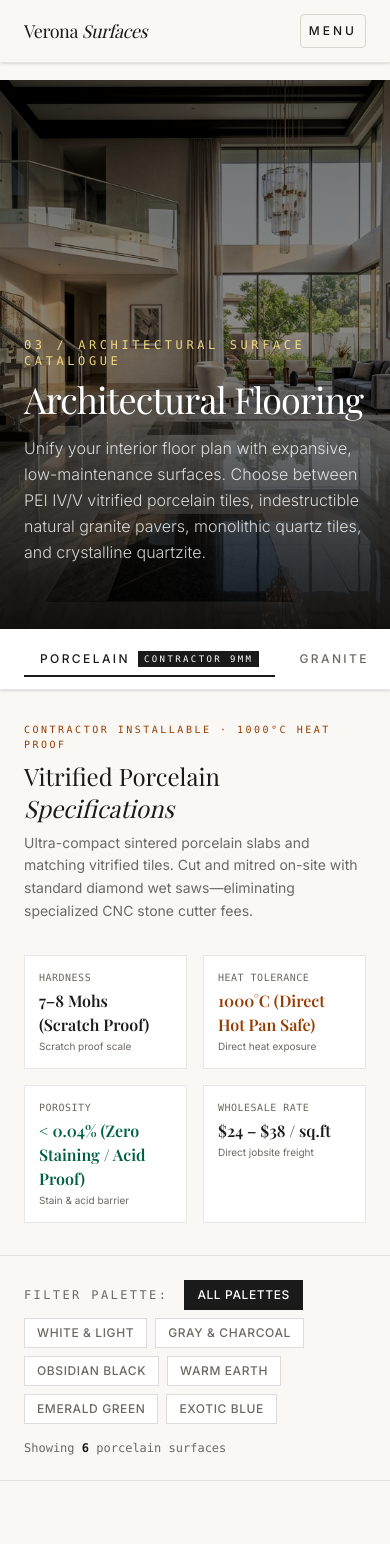
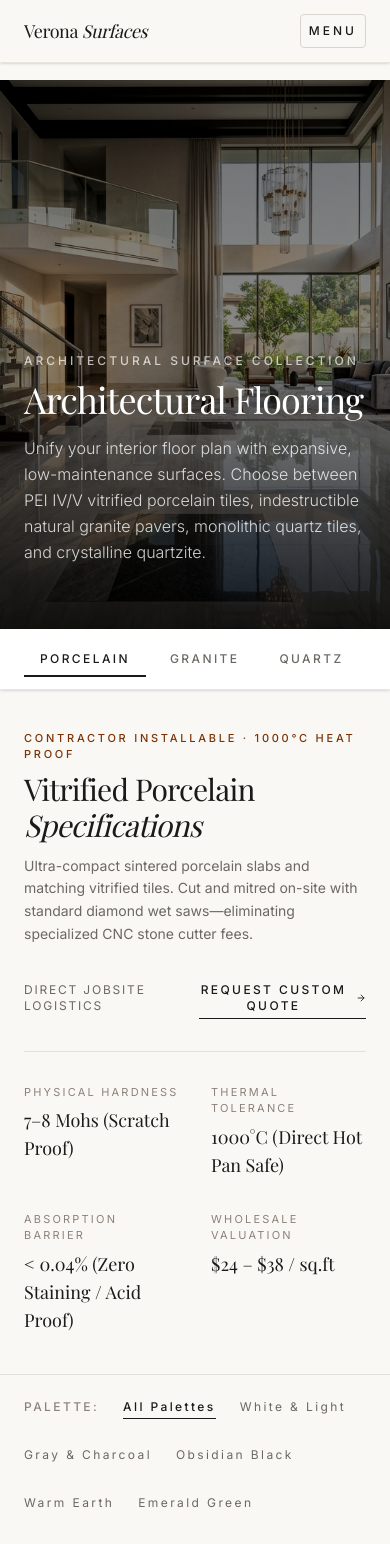
Before and after one commit to Karandeep-Singh-Talwar/countertopwebsite, a Next.js app: page /flooring in a window 390 px wide. Shown: the top 1544 px of the page. Built offline with nearby package versions, Linux system fonts and the light colour scheme; a web font is replaced by a local one.

Commit message:
feat(ui): overhaul luxury layout, remove resources subpages and navbar dual CTA

```diff
--- a/src/app/porcelain-countertops/page.tsx
+++ b/src/app/porcelain-countertops/page.tsx
@@ -38,8 +38,8 @@ export default function PorcelainCountertopsPage() {
         {/* Dedicated Hero Section: Open, borderless, airy */}
         <section className="max-w-[1680px] mx-auto px-6 md:px-12 py-16 md:py-24 border-b border-[#1A1A1A]/10">
           <div className="max-w-4xl">
-            <div className="text-xs uppercase tracking-[0.25em] text-[#6C6863] mb-3 font-mono">
-              01 / Flagship Technology &amp; Catalogue
+            <div className="text-xs uppercase tracking-[0.25em] text-[#8C827A] mb-3 font-sans font-medium">
+              Architectural Surface Dossier
             </div>
             <h1 className="text-4xl sm:text-6xl md:text-7xl font-serif font-normal tracking-tight text-[#1A1A1A] leading-[1.05]">
               Porcelain Countertops <span className="italic font-light text-amber-800">Catalogue</span>
@@ -48,27 +48,27 @@ export default function PorcelainCountertopsPage() {
               Monolithic 9mm vitrified porcelain slabs engineered for kitchen countertops, island waterfalls, and full-height continuous splashbacks. Sized and calibrated so your existing general contractor or tile setter can cut and install using standard diamond wet saws—eliminating expensive stone fabricator markups.
             </p>
 
-            {/* Open Architectural Metric Row (ZERO BOXES) */}
-            <div className="grid grid-cols-2 sm:grid-cols-4 gap-8 mt-12 pt-8 border-t border-[#1A1A1A]/10 font-mono">
+            {/* Editorial Metric Strip */}
+            <div className="grid grid-cols-2 sm:grid-cols-4 gap-8 mt-12 pt-8 border-t border-[#1A1A1A]/10 font-sans">
               <div>
                 <div className="text-3xl sm:text-4xl font-serif text-[#1A1A1A] font-normal">9 mm</div>
                 <div className="text-xs uppercase tracking-[0.2em] text-[#1A1A1A] font-medium mt-1">Contractor Installed</div>
-                <div className="text-xs text-[#6C6863] mt-0.5 font-sans">Cut on-site with diamond wet saw</div>
+                <div className="text-xs text-[#6C6863] mt-0.5">Cut on-site with diamond wet saw</div>
               </div>
               <div>
-                <div className="text-3xl sm:text-4xl font-serif text-amber-800 font-normal">40–60%</div>
+                <div className="text-3xl sm:text-4xl font-serif text-[#1A1A1A] font-normal">40–60%</div>
                 <div className="text-xs uppercase tracking-[0.2em] text-[#1A1A1A] font-medium mt-1">Lower Total Cost</div>
-                <div className="text-xs text-[#6C6863] mt-0.5 font-sans">$24 – $38 / sq.ft wholesale</div>
+                <div className="text-xs text-[#6C6863] mt-0.5">$24 – $38 / sq.ft direct wholesale</div>
               </div>
               <div>
                 <div className="text-3xl sm:text-4xl font-serif text-[#1A1A1A] font-normal">1000°C</div>
-                <div className="text-xs uppercase tracking-[0.2em] text-[#1A1A1A] font-medium mt-1">Heat Proof</div>
-                <div className="text-xs text-[#6C6863] mt-0.5 font-sans">Direct hot pan safe, no scorch</div>
+                <div className="text-xs uppercase tracking-[0.2em] text-[#1A1A1A] font-medium mt-1">Thermal Limit</div>
+                <div className="text-xs text-[#6C6863] mt-0.5">Direct hot pan safe, no scorch</div>
               </div>
               <div>
-                <div className="text-3xl sm:text-4xl font-serif text-emerald-800 font-normal">&lt;0.04%</div>
-                <div className="text-xs uppercase tracking-[0.2em] text-[#1A1A1A] font-medium mt-1">Zero Porosity</div>
-                <div className="text-xs text-[#6C6863] mt-0.5 font-sans">Impervious to wine &amp; turmeric</div>
+                <div className="text-3xl sm:text-4xl font-serif text-[#1A1A1A] font-normal">&lt;0.04%</div>
+                <div className="text-xs uppercase tracking-[0.2em] text-[#1A1A1A] font-medium mt-1">Absorption Barrier</div>
+                <div className="text-xs text-[#6C6863] mt-0.5">Impervious to wine &amp; acids</div>
               </div>
             </div>
 
--- a/src/app/porcelain-tiles/page.tsx
+++ b/src/app/porcelain-tiles/page.tsx
@@ -72,8 +72,8 @@ export default function PorcelainTilesPage() {
         {/* Category Hero: Open & Borderless */}
         <section className="max-w-[1680px] mx-auto px-6 md:px-12 py-16 md:py-24 border-b border-[#1A1A1A]/10">
           <div className="max-w-4xl">
-            <div className="text-xs uppercase tracking-[0.25em] text-[#6C6863] mb-3 font-mono">
-              03 / Architectural Continuity Sizing
+            <div className="text-xs uppercase tracking-[0.25em] text-[#8C827A] mb-3 font-sans font-medium">
+              Architectural Continuity Sizing
             </div>
             <h1 className="text-4xl sm:text-6xl md:text-7xl font-serif font-normal tracking-tight text-[#1A1A1A] leading-[1.05]">
               Porcelain Tiles <span className="italic font-light text-amber-800">Catalogue</span>
--- a/src/components/materials-catalog-view.tsx
+++ b/src/components/materials-catalog-view.tsx
@@ -112,8 +112,8 @@ export function MaterialsCatalogView({
             transition={{ duration: 0.8, delay: 0.15 }}
             className="max-w-4xl"
           >
-            <div className="text-xs uppercase tracking-[0.3em] text-amber-200/90 mb-3 font-mono">
-              {categoryNumber} / Architectural Surface Catalogue
+            <div className="text-xs uppercase tracking-[0.25em] text-white/70 mb-3 font-sans font-medium">
+              Architectural Surface Collection
             </div>
             <h1 className="text-white text-4xl sm:text-6xl md:text-7xl font-serif font-normal tracking-tight leading-[1.05]">
               {categoryTitle}
@@ -143,18 +143,7 @@ export function MaterialsCatalogView({
                       isActive ? 'text-[#1A1A1A]' : 'text-[#6C6863] hover:text-[#1A1A1A]'
                     }`}
                   >
-                    <span className="flex items-center gap-2">
-                      <span>{tab.label}</span>
-                      <span
-                        className={`text-[9px] font-mono uppercase px-1.5 py-0.5 ${
-                          isActive
-                            ? 'bg-[#1A1A1A] text-white'
-                            : 'bg-black/5 text-[#6C6863]'
-                        }`}
-                      >
-                        {tab.badge}
-                      </span>
-                    </span>
+                    <span className="text-xs uppercase tracking-[0.2em] font-medium">{tab.label}</span>
                     {isActive && (
                       <motion.div
                         layoutId="activeMaterialUnderline"
@@ -182,71 +171,104 @@ export function MaterialsCatalogView({
         </div>
       </section>
 
-      {/* 3. Material Technical Intelligence Panel */}
-      <section className="border-b border-[#1A1A1A]/10 bg-[#FAF8F5] py-8 sm:py-10">
+      {/* 3. Material Technical Intelligence Dossier (Zero SaaS Boxes) */}
+      <section className="border-b border-[#1A1A1A]/10 bg-[#FAF8F5] py-10 sm:py-14">
         <div className="max-w-[1680px] mx-auto px-6 md:px-12">
-          <div className="grid grid-cols-1 lg:grid-cols-12 gap-8 items-start">
-            <div className="lg:col-span-5 space-y-2">
-              <div className="text-[10px] uppercase font-mono tracking-[0.25em] text-amber-800">
+          <div className="flex flex-col lg:flex-row lg:items-end justify-between gap-8 pb-8 border-b border-[#1A1A1A]/10">
+            <div className="max-w-2xl space-y-2">
+              <div className="text-[11px] uppercase tracking-[0.25em] text-amber-900 font-sans font-medium">
                 {meta.keyBadge}
               </div>
-              <h2 className="text-2xl sm:text-3xl font-serif text-[#1A1A1A]">
+              <h2 className="text-3xl sm:text-4xl font-serif text-[#1A1A1A] font-normal tracking-tight">
                 {meta.title} <span className="italic font-light">Specifications</span>
               </h2>
-              <p className="text-sm text-[#6C6863] leading-relaxed max-w-xl">
+              <p className="text-sm sm:text-base text-[#6C6863] leading-relaxed pt-1">
                 {meta.description}
               </p>
             </div>
 
-            {/* 4 Key Physical Metrics */}
-            <div className="lg:col-span-7 grid grid-cols-2 sm:grid-cols-4 gap-4 font-mono">
-              <div className="p-3.5 bg-white border border-[#1A1A1A]/10">
-                <div className="text-[10px] uppercase tracking-wider text-[#6C6863]">Hardness</div>
-                <div className="text-base sm:text-lg font-serif text-[#1A1A1A] mt-1 font-semibold">{meta.metrics.hardness}</div>
-                <div className="text-[10px] text-[#6C6863] font-sans mt-0.5">Scratch proof scale</div>
+            <div className="flex items-center gap-6 text-xs font-sans tracking-[0.15em] uppercase text-[#6C6863]">
+              <span>Direct Jobsite Logistics</span>
+              <button
+                onClick={() => onOpenQuoteModal({ material: `${meta.title} (${categoryTitle})` })}
+                className="inline-flex items-center gap-2 text-xs uppercase tracking-[0.2em] font-medium text-[#1A1A1A] py-1 border-b border-[#1A1A1A] hover:text-amber-800 hover:border-amber-800 transition-colors cursor-pointer"
+              >
+                <span>Request Custom Quote</span>
+                <ArrowRight className="w-3.5 h-3.5" />
+              </button>
             </div>
-              <div className="p-3.5 bg-white border border-[#1A1A1A]/10">
-                <div className="text-[10px] uppercase tracking-wider text-[#6C6863]">Heat Tolerance</div>
-                <div className="text-base sm:text-lg font-serif text-amber-800 mt-1 font-semibold">{meta.metrics.heatTolerance}</div>
-                <div className="text-[10px] text-[#6C6863] font-sans mt-0.5">Direct heat exposure</div>
           </div>
-              <div className="p-3.5 bg-white border border-[#1A1A1A]/10">
-                <div className="text-[10px] uppercase tracking-wider text-[#6C6863]">Porosity</div>
-                <div className="text-base sm:text-lg font-serif text-emerald-800 mt-1 font-semibold">{meta.metrics.porosity}</div>
-                <div className="text-[10px] text-[#6C6863] font-sans mt-0.5">Stain &amp; acid barrier</div>
+
+          {/* Understated Editorial Spec Row: Hairline separated, zero SaaS boxes */}
+          <div className="grid grid-cols-2 md:grid-cols-4 gap-8 pt-8">
+            <div>
+              <span className="text-[11px] uppercase tracking-[0.2em] text-[#8C827A] block font-sans">
+                Physical Hardness
+              </span>
+              <span className="text-lg sm:text-xl font-serif text-[#1A1A1A] mt-1.5 block">
+                {meta.metrics.hardness}
+              </span>
             </div>
-              <div className="p-3.5 bg-white border border-[#1A1A1A]/10">
-                <div className="text-[10px] uppercase tracking-wider text-[#6C6863]">Wholesale Rate</div>
-                <div className="text-base sm:text-lg font-serif text-[#1A1A1A] mt-1 font-semibold">{meta.metrics.avgPrice}</div>
-                <div className="text-[10px] text-[#6C6863] font-sans mt-0.5">Direct jobsite freight</div>
+            <div>
+              <span className="text-[11px] uppercase tracking-[0.2em] text-[#8C827A] block font-sans">
+                Thermal Tolerance
+              </span>
+              <span className="text-lg sm:text-xl font-serif text-[#1A1A1A] mt-1.5 block">
+                {meta.metrics.heatTolerance}
+              </span>
             </div>
+            <div>
+              <span className="text-[11px] uppercase tracking-[0.2em] text-[#8C827A] block font-sans">
+                Absorption Barrier
+              </span>
+              <span className="text-lg sm:text-xl font-serif text-[#1A1A1A] mt-1.5 block">
+                {meta.metrics.porosity}
+              </span>
+            </div>
+            <div>
+              <span className="text-[11px] uppercase tracking-[0.2em] text-[#8C827A] block font-sans">
+                Wholesale Valuation
+              </span>
+              <span className="text-lg sm:text-xl font-serif text-[#1A1A1A] mt-1.5 block">
+                {meta.metrics.avgPrice}
+              </span>
             </div>
           </div>
         </div>
       </section>
 
-      {/* 4. Palette Filter Bar */}
-      <section className="py-6 border-b border-[#1A1A1A]/10 bg-[#FAF8F5]">
+      {/* 4. Editorial Palette Filter Bar */}
+      <section className="py-5 border-b border-[#1A1A1A]/10 bg-[#FAF8F5]">
         <div className="max-w-[1680px] mx-auto px-6 md:px-12 flex flex-wrap items-center justify-between gap-4">
-          <div className="flex flex-wrap items-center gap-2">
-            <span className="text-xs uppercase tracking-[0.2em] font-mono text-[#6C6863] mr-2">Filter Palette:</span>
-            {PALETTES.map((pal) => (
+          <div className="flex flex-wrap items-center gap-6 text-xs uppercase tracking-[0.2em] font-sans">
+            <span className="text-[#8C827A] font-medium">Palette:</span>
+            {PALETTES.map((pal) => {
+              const isSelected = selectedPalette === pal.id;
+              return (
                 <button
                   key={pal.id}
                   onClick={() => setSelectedPalette(pal.id)}
-                className={`px-3 py-1.5 text-xs uppercase tracking-wider font-medium transition-colors cursor-pointer border ${
-                  selectedPalette === pal.id
-                    ? 'border-[#1A1A1A] bg-[#1A1A1A] text-white'
-                    : 'border-[#1A1A1A]/15 bg-white text-[#6C6863] hover:border-[#1A1A1A]'
+                  className={`relative py-1 transition-colors cursor-pointer ${
+                    isSelected
+                      ? 'text-[#1A1A1A] font-medium'
+                      : 'text-[#6C6863] hover:text-[#1A1A1A]'
                   }`}
                 >
-                {pal.label}
+                  <span>{pal.label}</span>
+                  {isSelected && (
+                    <motion.div
+                      layoutId="activePaletteLine"
+                      className="absolute bottom-0 left-0 right-0 h-px bg-[#1A1A1A]"
+                      transition={{ type: 'spring', stiffness: 380, damping: 30 }}
+                    />
+                  )}
                 </button>
-            ))}
+              );
+            })}
           </div>
 
-          <div className="text-xs font-mono text-[#6C6863]">
-            Showing <strong className="text-[#1A1A1A]">{filteredProducts.length}</strong> {selectedMaterial} surfaces
+          <div className="text-xs font-sans tracking-wider text-[#6C6863]">
+            <span>{filteredProducts.length} surfaces available</span>
           </div>
         </div>
       </section>
@@ -273,7 +295,7 @@ export function MaterialsCatalogView({
                 {/* Visual Preview */}
                 <div
                   onClick={() => setActiveProduct(product)}
-                  className="relative aspect-[4/3] w-full overflow-hidden bg-black/5 cursor-pointer"
+                  className="relative aspect-[4/3] w-full overflow-hidden bg-[#ECE8E1] cursor-pointer"
                 >
                   <Image
                     src={product.slabImage}
@@ -282,13 +304,8 @@ export function MaterialsCatalogView({
                     sizes="(max-width: 768px) 100vw, (max-width: 1200px) 50vw, 33vw"
                     className="object-cover transition-transform duration-700 ease-out group-hover:scale-105"
                   />
-                  {product.badge && (
-                    <span className="absolute top-4 left-4 text-[9px] uppercase tracking-[0.2em] font-mono px-2 py-1 bg-[#1A1A1A]/90 text-white backdrop-blur-sm">
-                      {product.badge}
-                    </span>
-                  )}
                   <div className="absolute inset-0 bg-black/0 group-hover:bg-black/20 transition-colors flex items-center justify-center opacity-0 group-hover:opacity-100">
-                    <span className="px-4 py-2 bg-white text-[#1A1A1A] text-xs uppercase tracking-widest font-mono shadow-md flex items-center gap-2">
+                    <span className="px-4 py-2 bg-white text-[#1A1A1A] text-xs uppercase tracking-widest font-sans shadow-md flex items-center gap-2 font-medium">
                       <Maximize2 className="w-3.5 h-3.5" />
                       <span>Inspect Surface</span>
                     </span>
@@ -298,7 +315,7 @@ export function MaterialsCatalogView({
                 {/* Information Body */}
                 <div className="p-6 sm:p-8 flex-1 flex flex-col justify-between space-y-6">
                   <div>
-                    <div className="flex items-center justify-between text-[10px] font-mono uppercase tracking-[0.2em] text-[#6C6863]">
+                    <div className="flex items-center justify-between text-[11px] font-sans uppercase tracking-[0.2em] text-[#8C827A]">
                       <span>{product.material}</span>
                       <span>{product.thickness}</span>
                     </div>
@@ -313,35 +330,26 @@ export function MaterialsCatalogView({
                     </p>
                   </div>
 
-                  <div className="pt-4 border-t border-[#1A1A1A]/10">
-                    <div className="flex items-baseline justify-between mb-4">
+                  <div className="pt-4 border-t border-[#1A1A1A]/10 flex items-center justify-between">
                     <div>
-                        <span className="text-[10px] font-mono uppercase tracking-wider text-[#6C6863] block">
-                          Direct Rate
+                      <span className="text-[10px] uppercase tracking-[0.2em] text-[#8C827A] block font-sans">
+                        Wholesale Rate · {product.finish}
                       </span>
-                        <span className="text-lg font-serif text-[#1A1A1A] font-semibold">
+                      <span className="text-lg font-serif text-[#1A1A1A] font-medium">
                         {product.priceEstimate}
                       </span>
                     </div>
-                      <span className="text-[11px] font-mono text-[#6C6863]">
-                        {product.finish}
-                      </span>
-                    </div>
 
-                    <div className="grid grid-cols-2 gap-2">
                     <button
-                        onClick={() => onOpenQuoteModal({ material: `${product.name} (${product.material})` })}
-                        className="w-full py-2.5 bg-[#1A1A1A] text-white hover:bg-black text-[11px] uppercase tracking-widest font-medium transition-colors cursor-pointer text-center"
+                      onClick={(e) => {
+                        e.stopPropagation();
+                        onOpenQuoteModal({ material: `${product.name} (${product.material})` });
+                      }}
+                      className="inline-flex items-center gap-1.5 px-4 py-2.5 bg-[#1A1A1A] hover:bg-black text-white text-[11px] uppercase tracking-[0.2em] font-medium transition-colors cursor-pointer"
                     >
-                        Get Quote
+                      <span>Get Quote</span>
+                      <ArrowRight className="w-3 h-3" />
                     </button>
-                      <button
-                        onClick={() => setActiveProduct(product)}
-                        className="w-full py-2.5 border border-[#1A1A1A]/20 hover:border-[#1A1A1A] text-[#1A1A1A] text-[11px] uppercase tracking-widest font-medium transition-colors cursor-pointer text-center"
-                      >
-                        Details
-                      </button>
-                    </div>
                   </div>
                 </div>
               </div>
```
Also changed, not shown: src/components/categories-overview.tsx (+9 -16 lines), src/components/in-common-nav.tsx (+109 -53 lines). Lines whose indentation alone changed are shown as unchanged.
